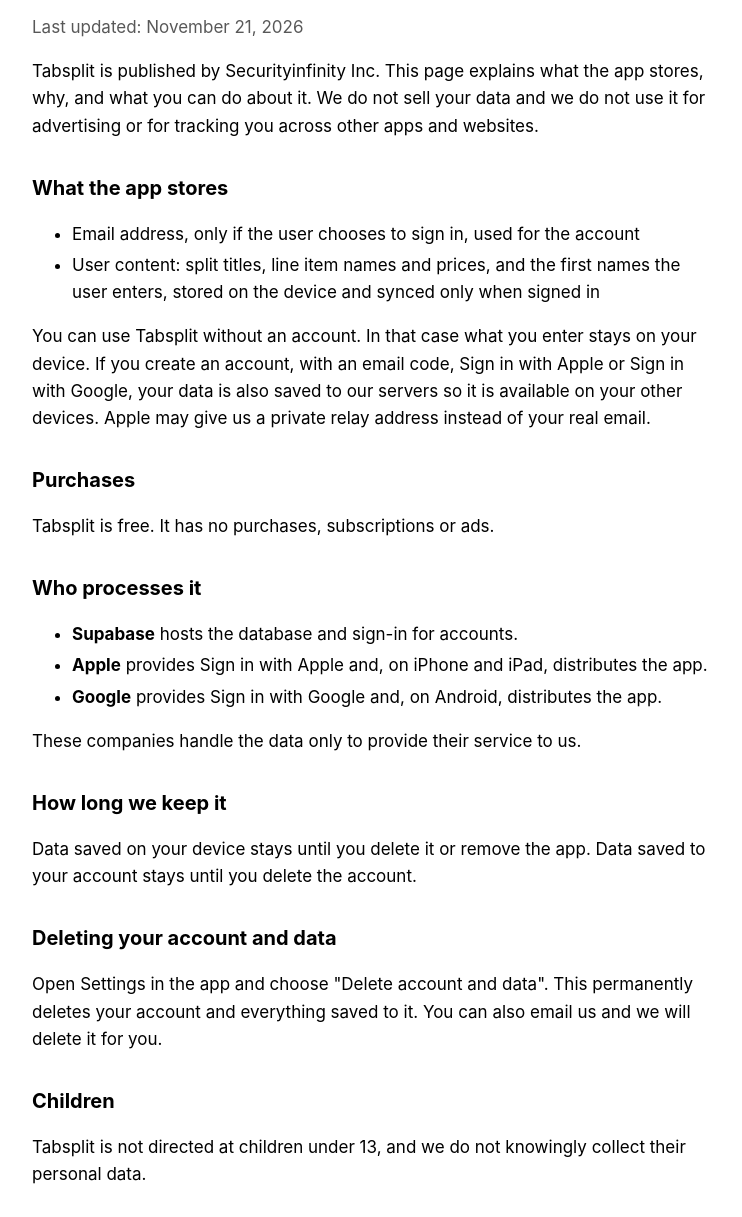
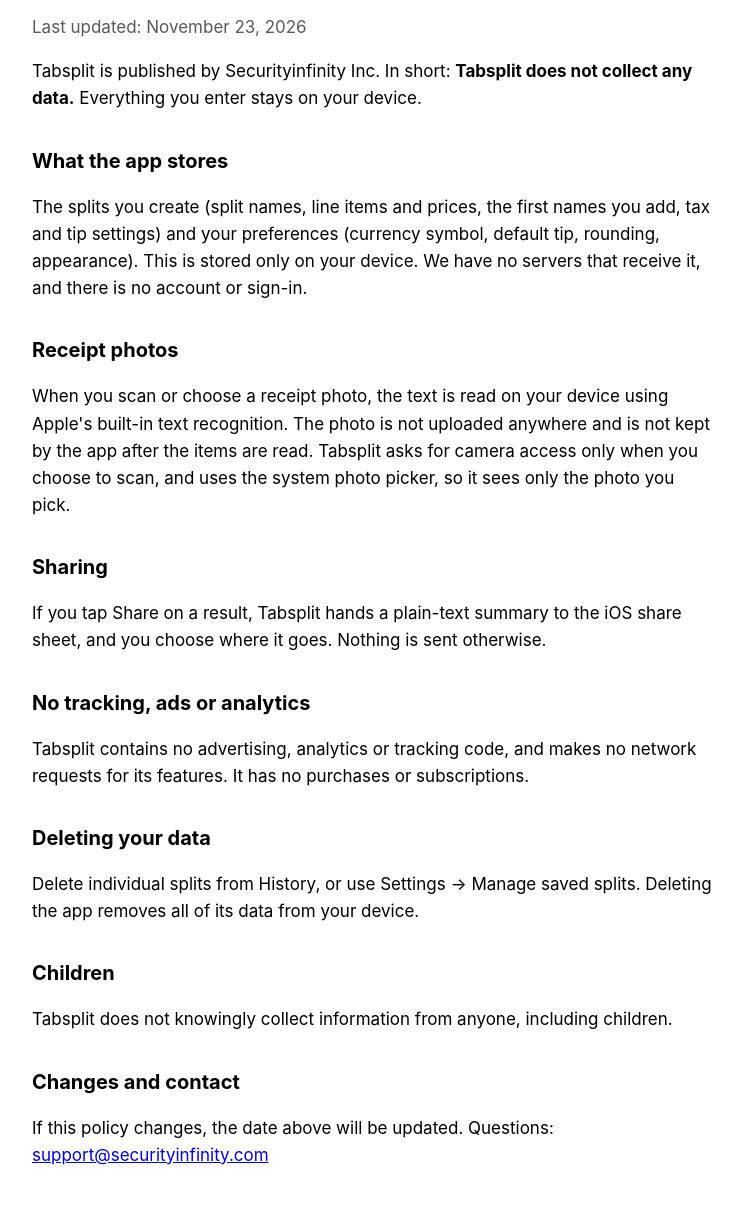
Before and after one commit to athuljayaram/app-privacy, a plain HTML site: page tabsplit/index.html in a window 1280 px wide. Shown: the part 71-1288 px from the top of the page, without its empty margins (268-1010 px from the left). Drawn offline with Linux system fonts and the light colour scheme.

Commit message:
Tabsplit: accurate offline privacy policy, support page

```diff
--- a/tabsplit/index.html
+++ b/tabsplit/index.html
@@ -16,43 +16,23 @@
 </head>
 <body>
 <main>
-  <h1>Tabsplit Privacy Policy</h1>
-  <p class="muted">Last updated: November 21, 2026</p>
-
-  <p>Tabsplit is published by Securityinfinity Inc. This page explains what the app stores, why, and what you can do about it. We do not sell your data and we do not use it for advertising or for tracking you across other apps and websites.</p>
-
-  <h2>What the app stores</h2>
-  <ul>
-      <li>Email address, only if the user chooses to sign in, used for the account</li>
-      <li>User content: split titles, line item names and prices, and the first names the user enters, stored on the device and synced only when signed in</li>
-    </ul>
-  <p>You can use Tabsplit without an account. In that case what you enter stays on your device. If you create an account, with an email code, Sign in with Apple or Sign in with Google, your data is also saved to our servers so it is available on your other devices. Apple may give us a private relay address instead of your real email.</p>
-
-  <h2>Purchases</h2>
-  <p>Tabsplit is free. It has no purchases, subscriptions or ads.</p>
-
-  <h2>Who processes it</h2>
-  <ul>
-      <li><strong>Supabase</strong> hosts the database and sign-in for accounts.</li>
-      <li><strong>Apple</strong> provides Sign in with Apple and, on iPhone and iPad, distributes the app.</li>
-      <li><strong>Google</strong> provides Sign in with Google and, on Android, distributes the app.</li>
-  </ul>
-  <p>These companies handle the data only to provide their service to us.</p>
-
-  <h2>How long we keep it</h2>
-  <p>Data saved on your device stays until you delete it or remove the app. Data saved to your account stays until you delete the account.</p>
-
-  <h2>Deleting your account and data</h2>
-  <p>Open Settings in the app and choose "Delete account and data". This permanently deletes your account and everything saved to it. You can also email us and we will delete it for you.</p>
-
-  <h2>Children</h2>
-  <p>Tabsplit is not directed at children under 13, and we do not knowingly collect their personal data.</p>
-
-  <h2>Changes</h2>
-  <p>If this policy changes, we will update this page and the date at the top.</p>
-
-  <h2>Contact</h2>
-  <p>Questions or requests: <a href="mailto:support@securityinfinity.com">support@securityinfinity.com</a></p>
+<h1>Tabsplit Privacy Policy</h1>
+<p class="muted">Last updated: November 23, 2026</p>
+<p>Tabsplit is published by Securityinfinity Inc. In short: <strong>Tabsplit does not collect any data.</strong> Everything you enter stays on your device.</p>
+<h2>What the app stores</h2>
+<p>The splits you create (split names, line items and prices, the first names you add, tax and tip settings) and your preferences (currency symbol, default tip, rounding, appearance). This is stored only on your device. We have no servers that receive it, and there is no account or sign-in.</p>
+<h2>Receipt photos</h2>
+<p>When you scan or choose a receipt photo, the text is read on your device using Apple's built-in text recognition. The photo is not uploaded anywhere and is not kept by the app after the items are read. Tabsplit asks for camera access only when you choose to scan, and uses the system photo picker, so it sees only the photo you pick.</p>
+<h2>Sharing</h2>
+<p>If you tap Share on a result, Tabsplit hands a plain-text summary to the iOS share sheet, and you choose where it goes. Nothing is sent otherwise.</p>
+<h2>No tracking, ads or analytics</h2>
+<p>Tabsplit contains no advertising, analytics or tracking code, and makes no network requests for its features. It has no purchases or subscriptions.</p>
+<h2>Deleting your data</h2>
+<p>Delete individual splits from History, or use Settings &rarr; Manage saved splits. Deleting the app removes all of its data from your device.</p>
+<h2>Children</h2>
+<p>Tabsplit does not knowingly collect information from anyone, including children.</p>
+<h2>Changes and contact</h2>
+<p>If this policy changes, the date above will be updated. Questions: <a href="mailto:support@securityinfinity.com">support@securityinfinity.com</a></p>
 </main>
 </body>
 </html>
```
Also changed, not shown: tabsplit/support.html (added, +38 -0 lines).
